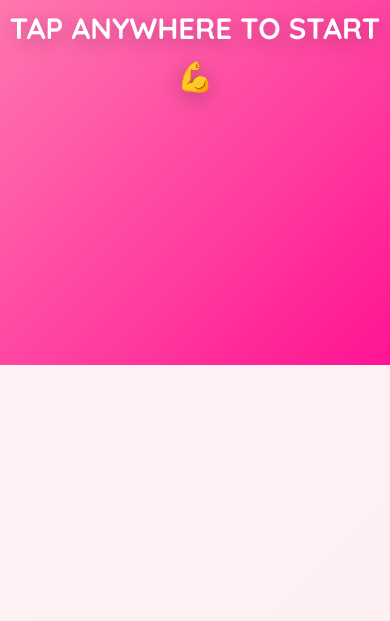
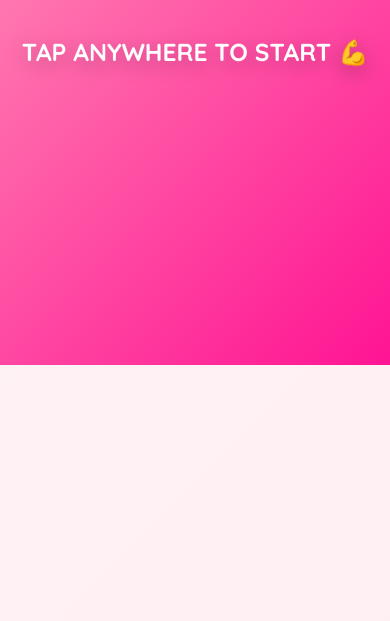
Before and after one commit to VapersCo/setareh-workout-app, a plain HTML site: page index.html in a window 390 px wide. Shown: the part 479-1100 px from the top of the page. Drawn offline with Linux system fonts and the light colour scheme.

Commit message:
fix: Make splash screen text responsive and adaptive
- Changed font-size from fixed 28px to min(6vw, 28px) for responsive sizing
- Added text-align: center for better mobile alignment
- Added line-height: 1.2 for better readability
- Added word-wrap: break-word and hyphens: auto for text wrapping
- Text will now scale down on smaller screens and wrap properly
- Maintains maximum size of 28px on larger screens
- Fixes issue where 'TAP ANYWHERE TO START 💪' was cut off on mobile

```diff
--- a/styles.css
+++ b/styles.css
@@ -171,11 +171,15 @@ body {
 
 .splash-text {
     color: var(--white);
-    font-size: 28px;
+    font-size: min(6vw, 28px);
     font-weight: 700;
     text-shadow: 0 4px 20px rgba(0, 0, 0, 0.3);
     margin-bottom: 10px;
     animation: pulse 2s ease-in-out infinite;
+    text-align: center;
+    line-height: 1.2;
+    word-wrap: break-word;
+    hyphens: auto;
 }
 
 .splash-subtext {
```
